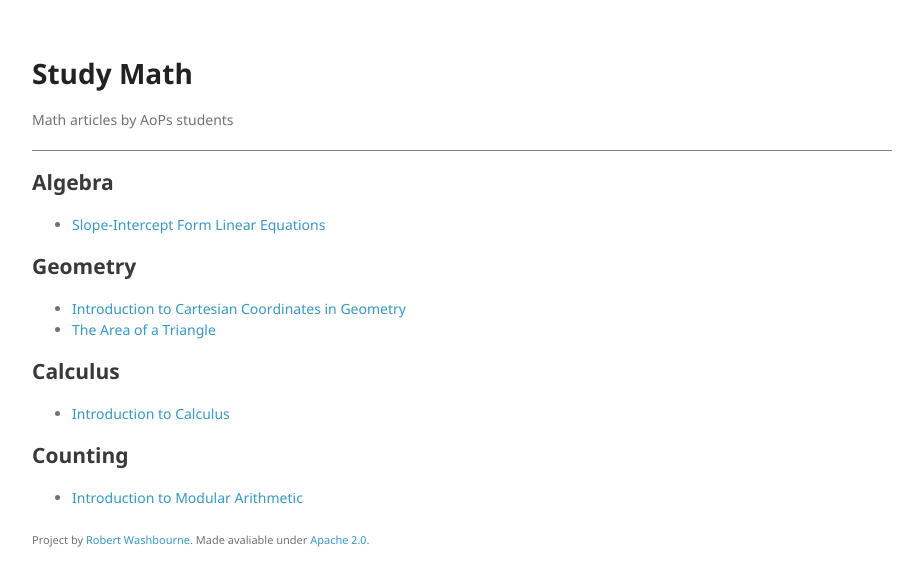
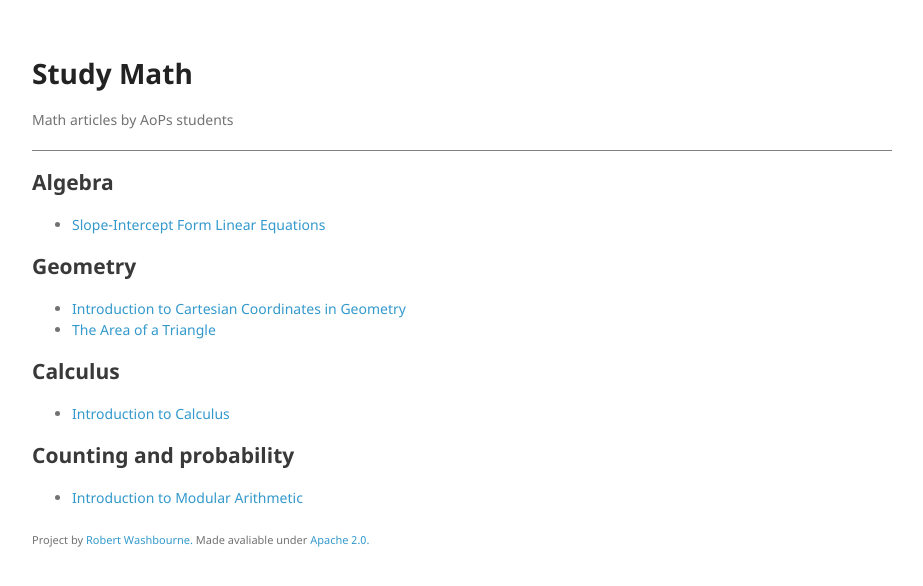
Before and after one commit to studymath/studymath.github.io, a Jekyll site: the page built from index.md, in a window 1280 px wide. Shown: the top 586 px of the page, without its empty margins (178-1101 px from the left). Built offline with Jekyll 4.4.1, drawn with Linux system fonts in a browser that asks for light colours; nearby versions of some CDN libraries; our own code applies the rules of GitHub Pages for plain Markdown files.

Commit message:
Updated Introduction To Modular Arithmetic

```diff
--- a/_posts/2017-02-02-introduction-to-modular-arithmetic.markdown
+++ b/_posts/2017-02-02-introduction-to-modular-arithmetic.markdown
@@ -2,7 +2,7 @@
 title: Introduction to Modular Arithmetic
 date: 2017-02-02 20:41:00 Z
 categories:
-- counting
+- counting and probability
 tags:
 - counting
 author: CaptainFlint
```
